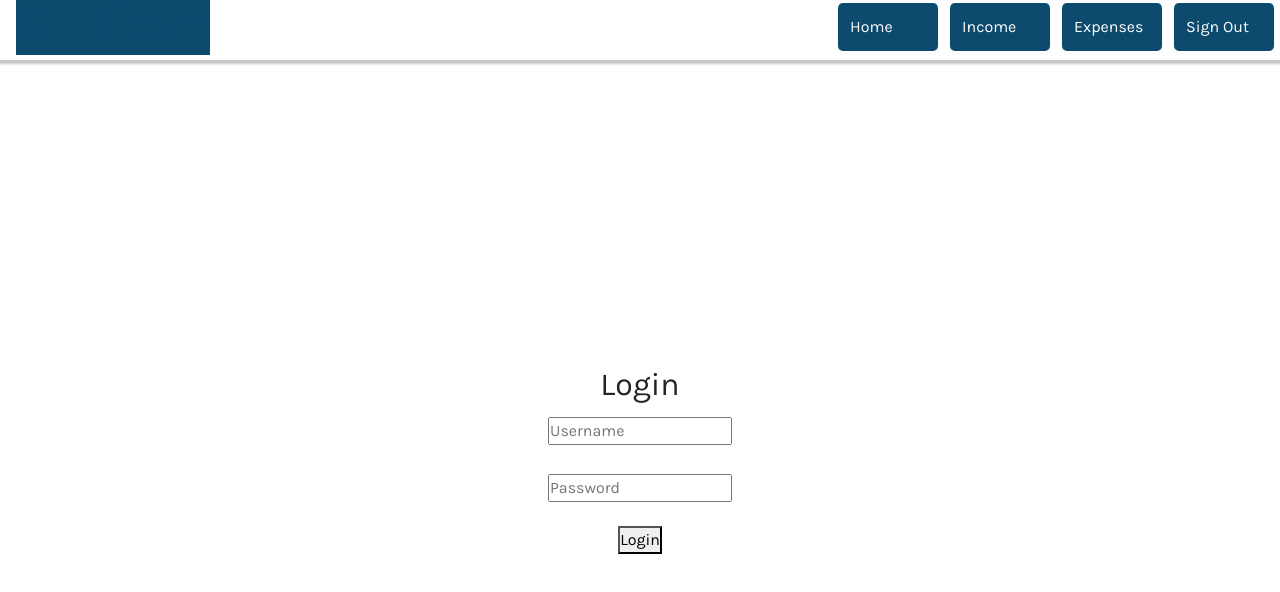
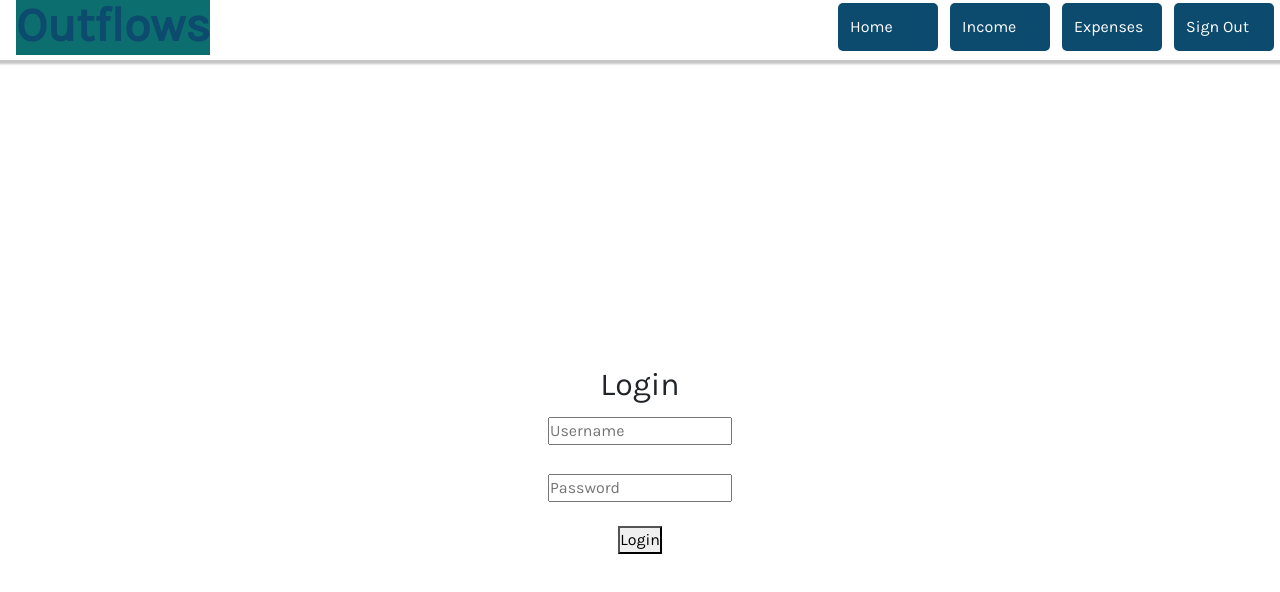
Before and after one commit to evansochieng/outflows, a React (Create React App) app in the folder frontend/: page / in a window 1280 px wide. In both pictures the pointer is over the element "Outflows". Shown: the top 592 px of the page. Built offline with nearby package versions, Linux system fonts and the light colour scheme.

Commit message:
change title background color on hover

```diff
--- a/frontend/src/index.css
+++ b/frontend/src/index.css
@@ -63,5 +63,5 @@ body {
 }
 
 .app-name:hover {
-  background-color: rgb(12 74 110);
+  background-color: rgb(12, 110, 110);
 }
```
